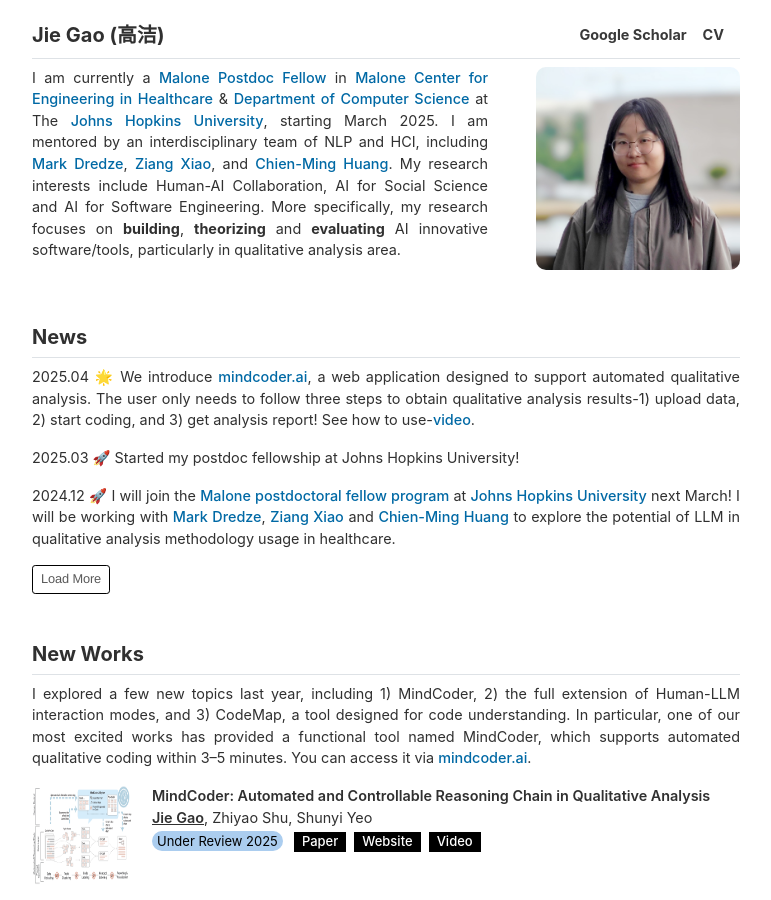
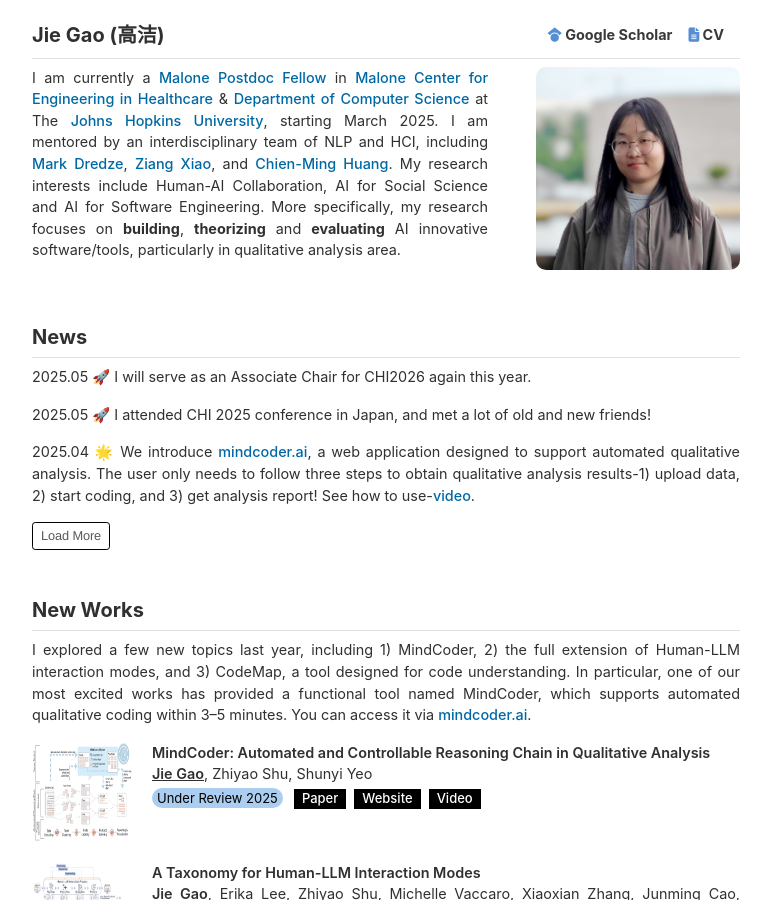
Before and after one commit to gaojie058/gaojie058.github.io, a Jekyll site: the page built from index.md, in a window 1280 px wide and 900 px high. Shown: the whole window, without its empty margins (254-1025 px from the left). Built offline with Jekyll 4.4.1, drawn with Linux system fonts in a browser that asks for light colours.

Commit message:
regular update

```diff
--- a/_data/updates.yml
+++ b/_data/updates.yml
@@ -1,4 +1,6 @@
 index:
+- title: 2025.05 🚀 I will serve as an Associate Chair for CHI2026 again this year.
+- title: 2025.05 🚀 I attended CHI 2025 conference in Japan, and met a lot of old and new friends!
 - title: 2025.04 🌟 We introduce mindcoder.ai, a web application designed to support automated qualitative analysis. The user only needs to follow three steps to obtain qualitative analysis results-1) upload data, 2) start coding, and 3) get analysis report! See how to use-video.
   links:
       - click: mindcoder.ai
--- a/_includes/head.html
+++ b/_includes/head.html
@@ -3,7 +3,7 @@
   <meta charset="utf-8">
   <title>{{ page.title }} | {{ site.title }}</title>
   <link rel="stylesheet" href="{{ site.github.url }}/assets/libs/bootstrap/bootstrap.min.css">
-  <script defer src="{{ site.github.url }}/assets/libs/fontawesome/all.min.js"></script>
+  <link rel="stylesheet" href="https://cdnjs.cloudflare.com/ajax/libs/font-awesome/6.5.1/css/all.min.css">
   <link rel="stylesheet" href="{{ site.github.url }}/assets/css/main.css">
   <link rel="apple-touch-icon" sizes="152x152" href="{{ site.github.url }}/assets/apple-icon-152x152.png">
   <link rel="shortcut icon" href="{{ site.github.url }}/assets/favicon.ico">
--- a/assets/css/main.scss
+++ b/assets/css/main.scss
@@ -1,5 +1,5 @@
 ---
 ---
 
-@import "main";
-// @import "../../_sass/main";
+// @import "main";
+@import "../../_sass/main";
```
Also changed, not shown: _data/settings.yml (+2 -6 lines), 3 other files.
